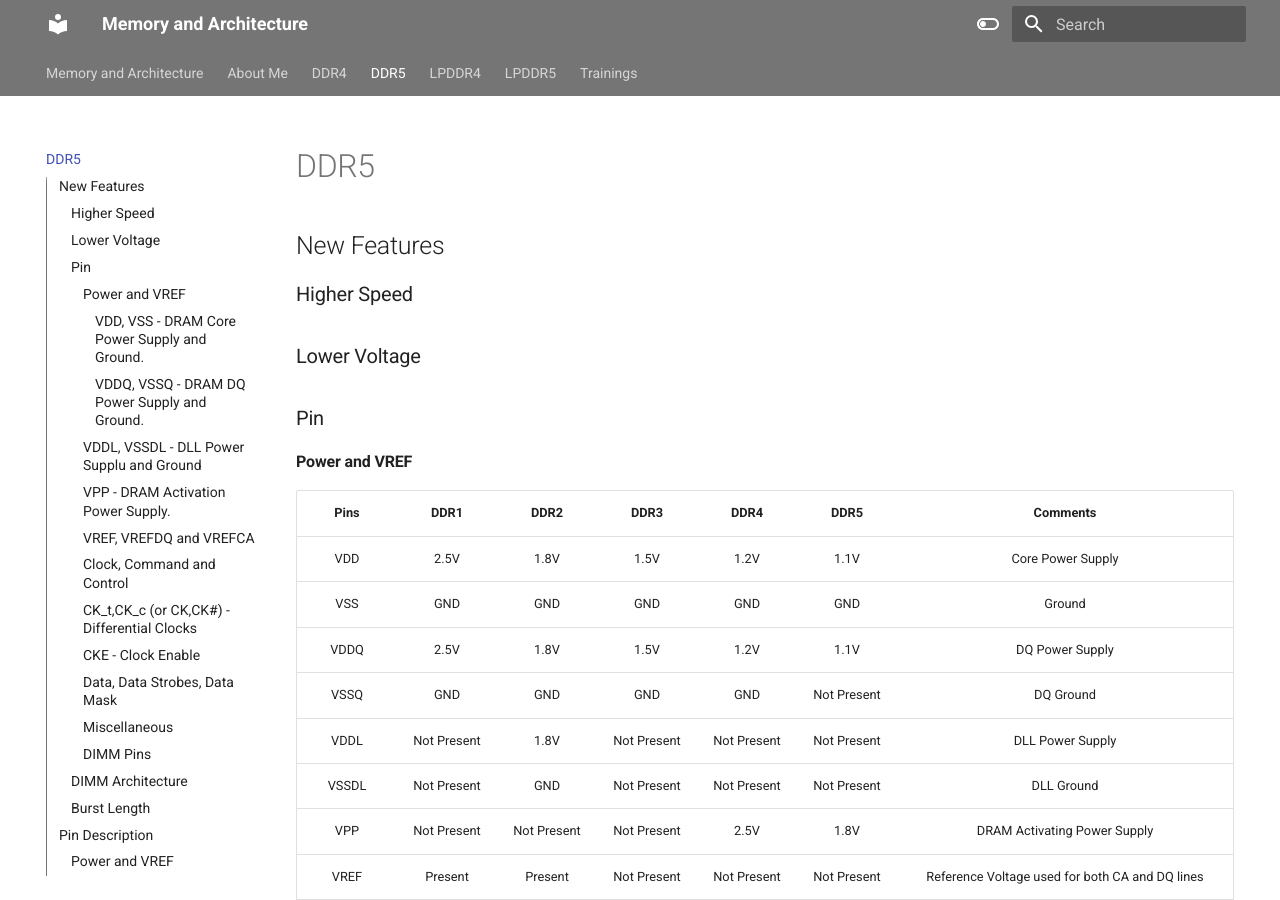
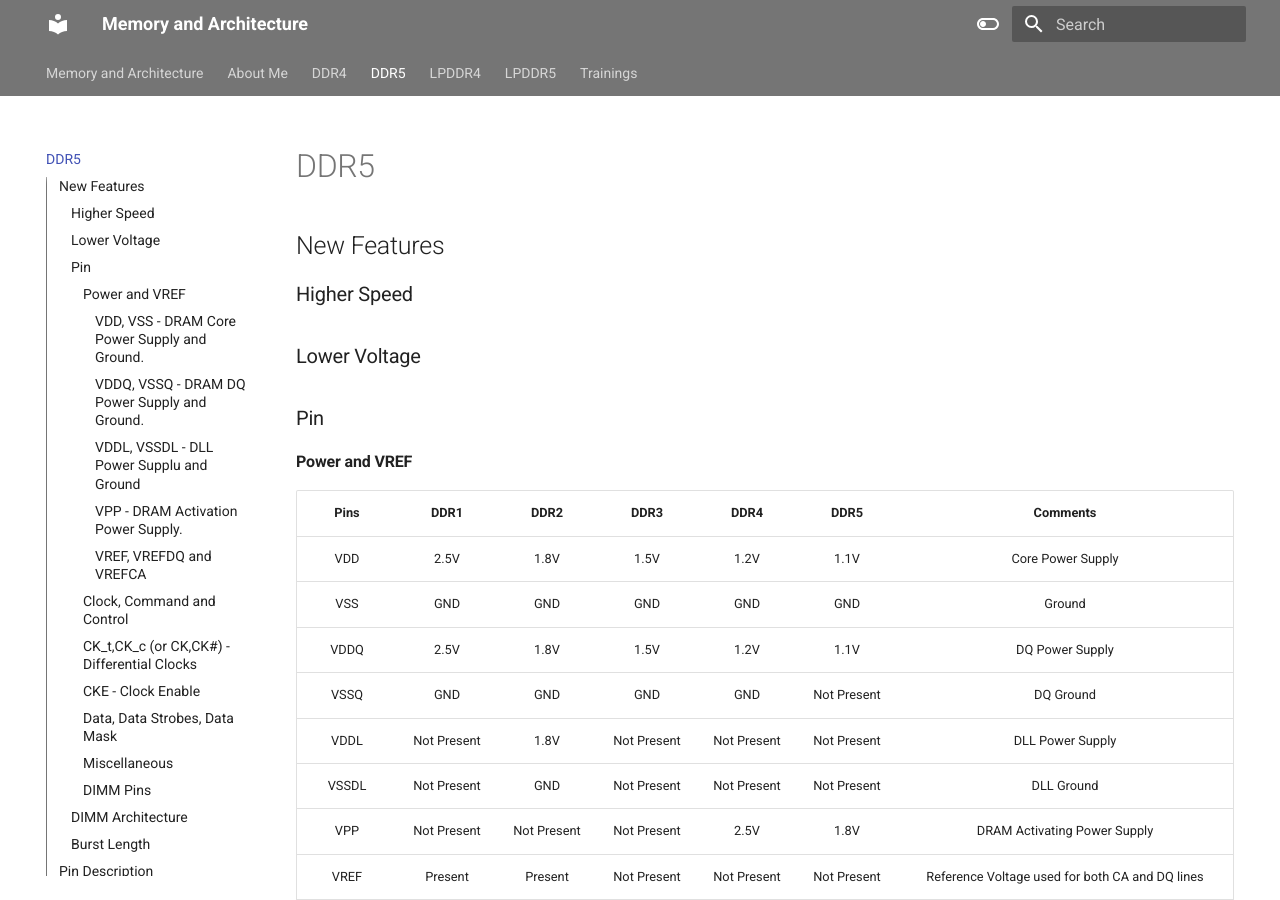
Before and after one commit to shingaridavesh/memoryandarchitecture, an MkDocs documentation site: the page built from docs/DDR5.md, in a window 1280 px wide and 900 px high. Built offline with MkDocs 1.6.1 and Material for MkDocs 9.7.7, drawn with Linux system fonts in a browser that asks for light colours.

Commit message:
Updating Code

```diff
--- a/docs/DDR5.md
+++ b/docs/DDR5.md
@@ -34,14 +34,14 @@ Following image shows the Core vs IO block on DDR4
 > **Taken from Micron DDR4 MT40A512M16 - 512 Meg x 16 Functional Block Diagram**
 > ![zoomify](images/Core_vs_IO.png){: small"}
 
-####VDDL, VSSDL - DLL Power Supplu and Ground
+#####VDDL, VSSDL - DLL Power Supplu and Ground
 1. These pins are only used on DDR2. I am not shure why they were explicitly created on DDR2 and then removed on DDR3. But they are used for DLL and is 1.8V on DDR2.
 
-####VPP - DRAM Activation Power Supply.
+#####VPP - DRAM Activation Power Supply.
 1. Up until DDR3, we had charge pump inside the DRAM devices but they were inefficient. So from DDR4 onwards, we have charge pump inside the DDR devices which are used to supply power when activation command is issued.
 2. VPP is the power supply used by the charge pump when it received activation command.
 
-####VREF, VREFDQ and VREFCA
+#####VREF, VREFDQ and VREFCA
 1. DDR1 uses SSTL_2 for both CA and DQ, and external VREF pin provides SSTL_2 reference volatge for both CA and DQ.
 2. DDR2 uses SSTL_18 for both CA and DQ, and external VREF pin provides SSTL_18 reference voltage for both CA and DQ.
 3. DDR3 uses SSTL_15 for both CA and DQ lines, and  external VREFCA and VREFDQ pins provide SSTL_15 reference voltage for CA and DQ respectively.
```
